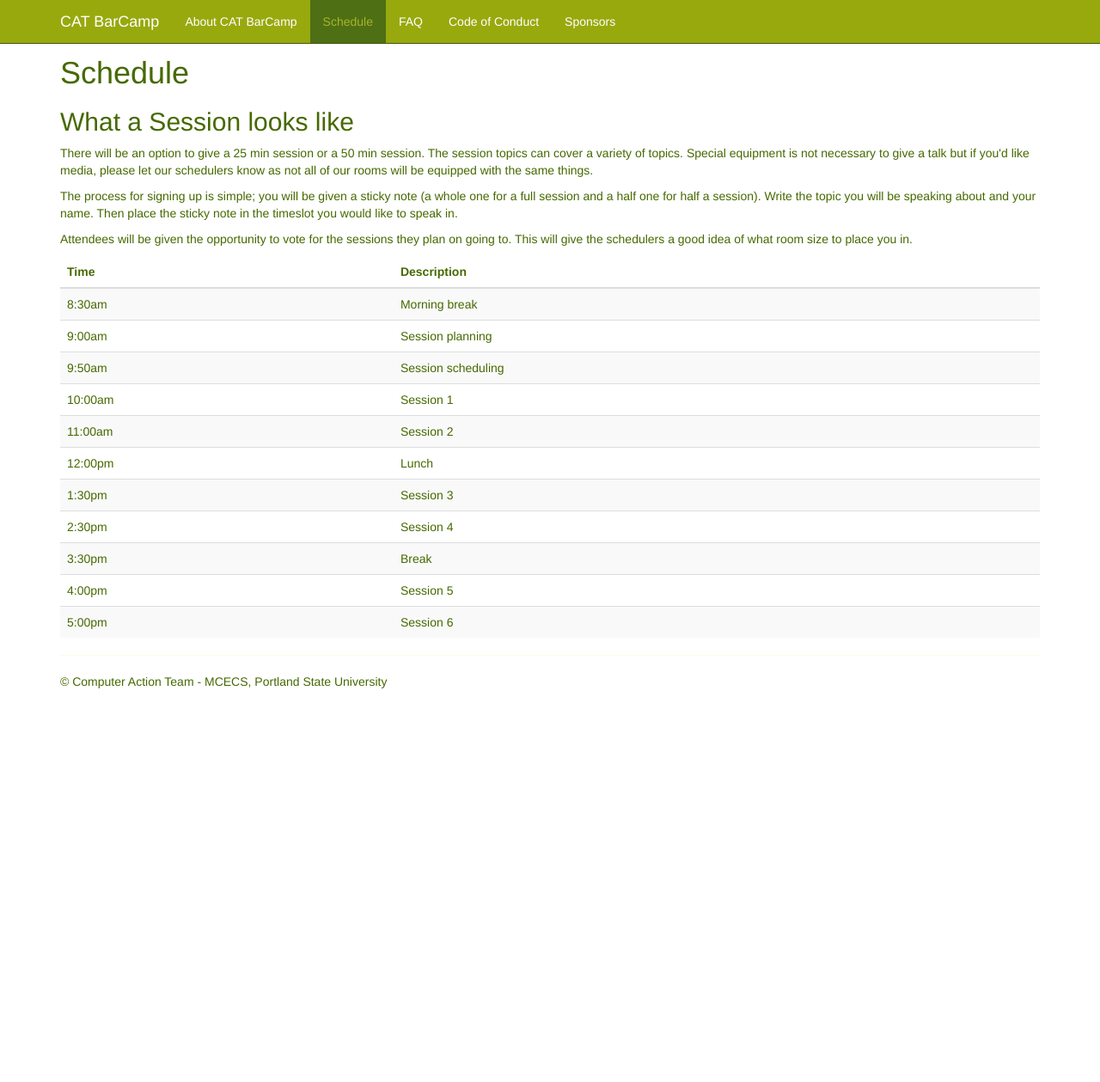
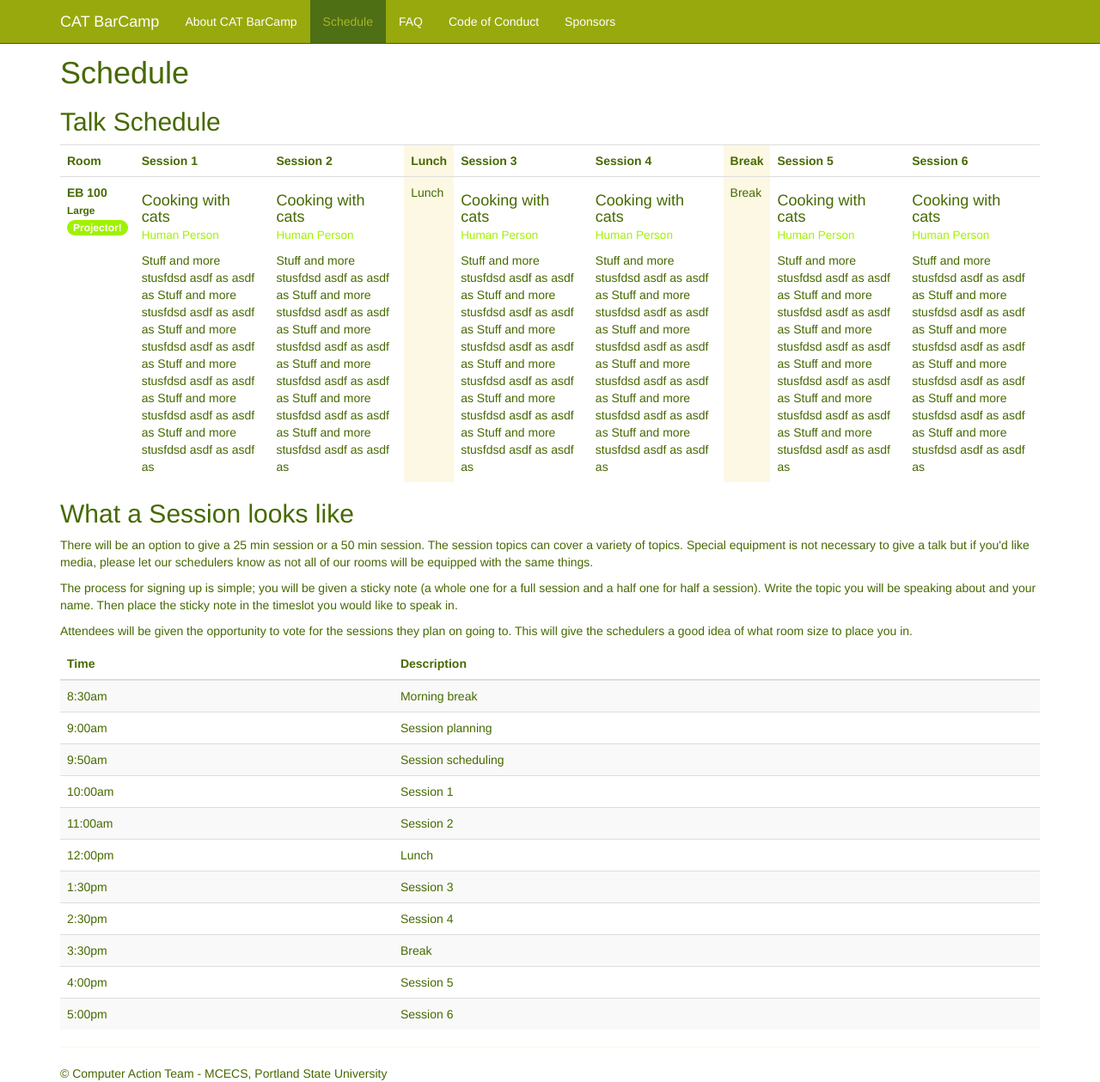
Before and after one commit to catbarcamp/catbarcamp.github.io, a Jekyll site: the page built from schedule.html, in a window 1280 px wide and 1259 px high. Shown: the whole window at 86% size. Built offline with Jekyll 4.4.1, drawn with Linux system fonts in a browser that asks for light colours.

```diff
--- /dev/null
+++ b/_layouts/schedule.html
@@ -0,0 +1,45 @@
+---
+layout: titled
+---
+
+<h2> Talk Schedule </h2>
+
+{{ content }}
+
+<h2> What a Session looks like </h2>
+
+<p>
+  There will be an option to give a 25 min session or a 50 min session.
+  The session topics can cover a variety of topics.
+  Special equipment is not necessary to give a talk but if you'd like media,
+  please let our schedulers know as not all of our rooms will be equipped with the same things.
+</p>
+<p>
+  The process for signing up is simple; you will be given a sticky note
+  (a whole one for a full session and a half one for half a session).
+  Write the topic you will be speaking about and your name.
+  Then place the sticky note in the timeslot you would like to speak in.
+</p>
+<p>
+  Attendees will be given the opportunity to vote for the sessions they plan on going to.
+  This will give the schedulers a good idea of what room size to place you in.
+</p>
+
+<table class="table table-striped">
+  <thead>
+    <tr><th>Time</th><th>Description</th></tr>
+  </thead>
+  <tbody>
+    <tr><td>8:30am</td><td>Morning break</td></tr>
+    <tr><td>9:00am</td><td>Session planning</td></tr>
+    <tr><td>9:50am</td><td>Session scheduling</td></tr>
+    <tr><td>10:00am</td><td>Session 1</td></tr>
+    <tr><td>11:00am</td><td>Session 2</td></tr>
+    <tr><td>12:00pm</td><td>Lunch</td></tr>
+    <tr><td>1:30pm</td><td>Session 3</td></tr>
+    <tr><td>2:30pm</td><td>Session 4</td></tr>
+    <tr><td>3:30pm</td><td>Break</td></tr>
+    <tr><td>4:00pm</td><td>Session 5</td></tr>
+    <tr><td>5:00pm</td><td>Session 6</td></tr>
+  </tbody>
+</table>
--- a/schedule.html
+++ b/schedule.html
@@ -1,42 +1,111 @@
 ---
-layout: titled
+layout: schedule
 title: Schedule
 section: schedule
 ---
-<h2> What a Session looks like </h2>
 
-<p>
-  There will be an option to give a 25 min session or a 50 min session.
-  The session topics can cover a variety of topics.
-  Special equipment is not necessary to give a talk but if you'd like media,
-  please let our schedulers know as not all of our rooms will be equipped with the same things.
-</p>
-<p>
-  The process for signing up is simple; you will be given a sticky note
-  (a whole one for a full session and a half one for half a session).
-  Write the topic you will be speaking about and your name.
-  Then place the sticky note in the timeslot you would like to speak in.
-</p>
-<p>
-  Attendees will be given the opportunity to vote for the sessions they plan on going to.
-  This will give the schedulers a good idea of what room size to place you in.
-</p>
+<table class="table table-hover">
+  <tr>
+    <th>
+      Room
+    </th>
+    <th>
+      Session 1
+    </th>
+    <th>
+      Session 2
+    </th>
+    <th class="bg-warning">
+      Lunch
+    </th>
+    <th>
+      Session 3
+    </th>
+    <th>
+      Session 4
+    </th>
+    <th class="bg-warning">
+      Break
+    </th>
+    <th>
+      Session 5
+    </th>
+    <th>
+      Session 6
+    </th>
+  </tr>
+  <tr>
+    <th>
+      <strong>
+        EB 100
+      </strong>
+      </br>
+      <small>
+        Large
+      </small>
+      <br>
+      <span class="badge">Projector!</span>
+    </th>
+    <td>
+      <h4>Cooking with cats<br><small>Human Person</small></h4>
+      Stuff and more stusfdsd asdf as asdf as
+      Stuff and more stusfdsd asdf as asdf as
+      Stuff and more stusfdsd asdf as asdf as
+      Stuff and more stusfdsd asdf as asdf as
+      Stuff and more stusfdsd asdf as asdf as
+      Stuff and more stusfdsd asdf as asdf as
+    </td>
+    <td>
+      <h4>Cooking with cats<br><small>Human Person</small></h4>
+      Stuff and more stusfdsd asdf as asdf as
+      Stuff and more stusfdsd asdf as asdf as
+      Stuff and more stusfdsd asdf as asdf as
+      Stuff and more stusfdsd asdf as asdf as
+      Stuff and more stusfdsd asdf as asdf as
+      Stuff and more stusfdsd asdf as asdf as
+    </td>
+    <td class="bg-warning">
+      Lunch
+    </td>
+    <td>
+      <h4>Cooking with cats<br><small>Human Person</small></h4>
+      Stuff and more stusfdsd asdf as asdf as
+      Stuff and more stusfdsd asdf as asdf as
+      Stuff and more stusfdsd asdf as asdf as
+      Stuff and more stusfdsd asdf as asdf as
+      Stuff and more stusfdsd asdf as asdf as
+      Stuff and more stusfdsd asdf as asdf as
+    </td>
+    <td>
+      <h4>Cooking with cats<br><small>Human Person</small></h4>
+      Stuff and more stusfdsd asdf as asdf as
+      Stuff and more stusfdsd asdf as asdf as
+      Stuff and more stusfdsd asdf as asdf as
+      Stuff and more stusfdsd asdf as asdf as
+      Stuff and more stusfdsd asdf as asdf as
+      Stuff and more stusfdsd asdf as asdf as
+    </td>
+    <td class="bg-warning">
+      Break
+    </td>
+    <td>
+      <h4>Cooking with cats<br><small>Human Person</small></h4>
+      Stuff and more stusfdsd asdf as asdf as
+      Stuff and more stusfdsd asdf as asdf as
+      Stuff and more stusfdsd asdf as asdf as
+      Stuff and more stusfdsd asdf as asdf as
+      Stuff and more stusfdsd asdf as asdf as
+      Stuff and more stusfdsd asdf as asdf as
+    </td>
 
-<table class="table table-striped">
-  <thead>
-    <tr><th>Time</th><th>Description</th></tr>
-  </thead>
-  <tbody>
-    <tr><td>8:30am</td><td>Morning break</td></tr>
-    <tr><td>9:00am</td><td>Session planning</td></tr>
-    <tr><td>9:50am</td><td>Session scheduling</td></tr>
-    <tr><td>10:00am</td><td>Session 1</td></tr>
-    <tr><td>11:00am</td><td>Session 2</td></tr>
-    <tr><td>12:00pm</td><td>Lunch</td></tr>
-    <tr><td>1:30pm</td><td>Session 3</td></tr>
-    <tr><td>2:30pm</td><td>Session 4</td></tr>
-    <tr><td>3:30pm</td><td>Break</td></tr>
-    <tr><td>4:00pm</td><td>Session 5</td></tr>
-    <tr><td>5:00pm</td><td>Session 6</td></tr>
-  </tbody>
+    <td>
+      <h4>Cooking with cats<br><small>Human Person</small></h4>
+      Stuff and more stusfdsd asdf as asdf as
+      Stuff and more stusfdsd asdf as asdf as
+      Stuff and more stusfdsd asdf as asdf as
+      Stuff and more stusfdsd asdf as asdf as
+      Stuff and more stusfdsd asdf as asdf as
+      Stuff and more stusfdsd asdf as asdf as
+    </td>
+  </tr>
 </table>
```
